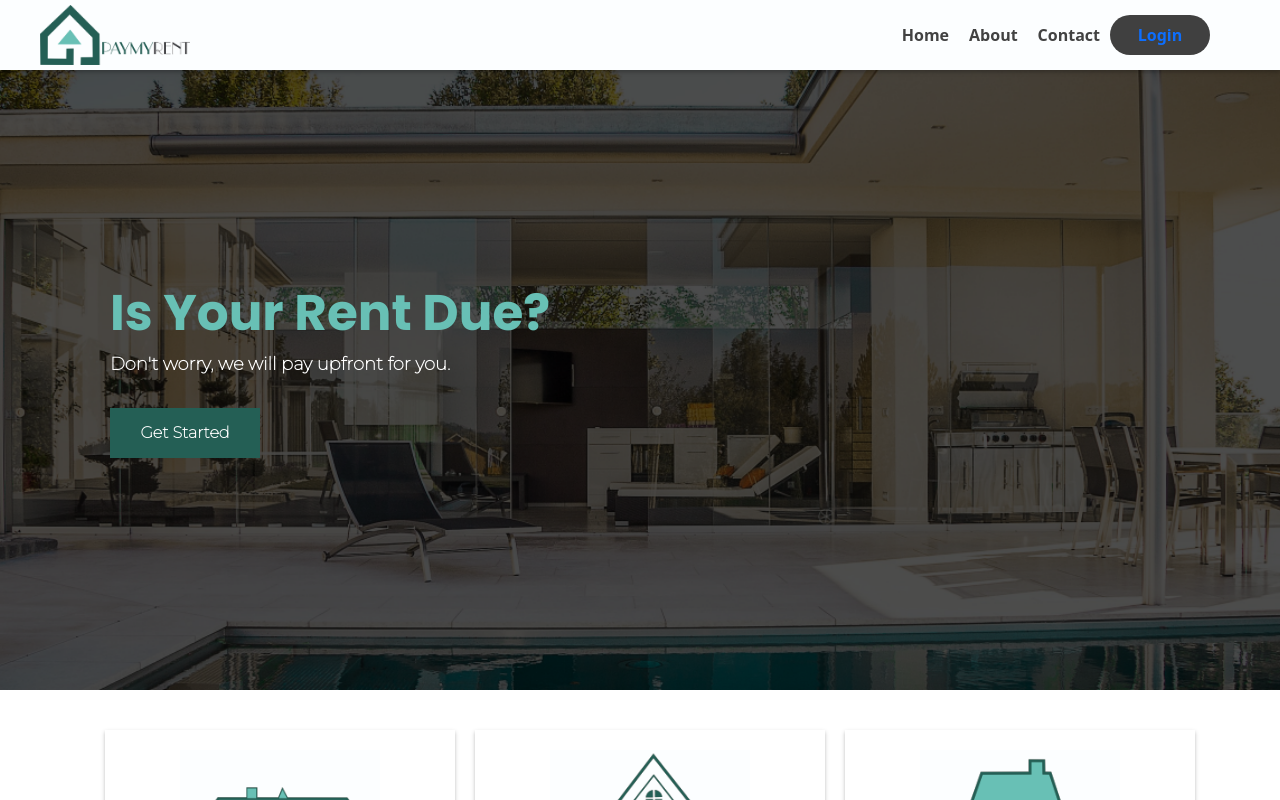
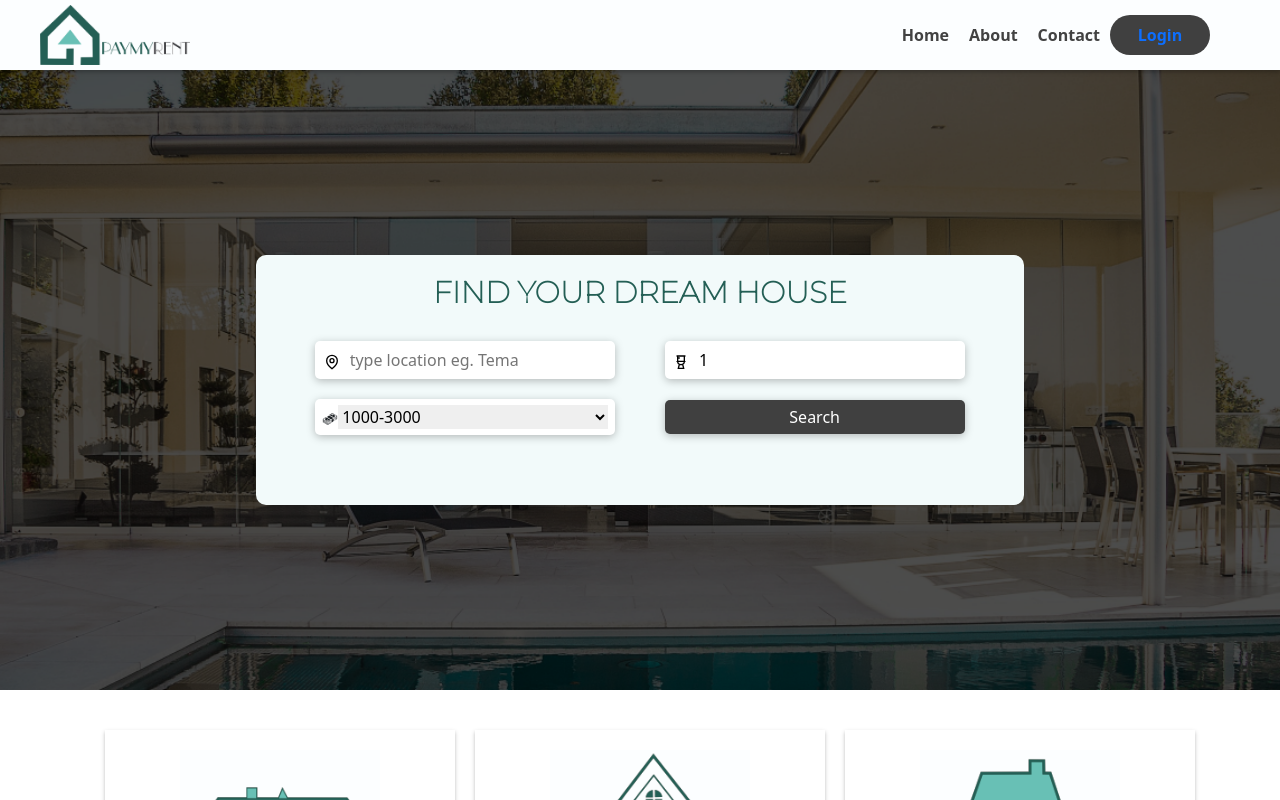
Before and after one commit to Teye-Doku/paymyrent, a React (Create React App) app: page / in a window 1280 px wide. Shown: the top 800 px of the page. Built offline with nearby package versions, Linux system fonts and the light colour scheme.

Commit message:
search engine addded again

```diff
--- a/src/App.js
+++ b/src/App.js
@@ -28,7 +28,7 @@ const OfficeDetailPage = React.lazy(()=>import('./pages/OfficeDetailPage/OfficeD
 const StoreDetailPage = React.lazy(()=>import('./pages/StoreDetailPage/StoreDetailPage'));
 const DetialPage = React.lazy(()=>import('./pages/DetailPage/DetialPage'));
 const LoanApplication = React.lazy(()=>import('./pages/LoanApplication/LoanApplication'));
-
+const SearchPage = React.lazy(()=>import('./pages/SearchPage/SearchPage'));
 
 // import DetialPage from './pages/DetailPage/DetialPage';
 // import StoreDetailPage from './pages/StoreDetailPage/StoreDetailPage';
@@ -70,10 +70,10 @@ function App() {
         <Footer />
       </Route> */}
 
-      {/* <Route path="/search/:town" exact>
+      <Route path="/search/:town" exact>
         <Header />
         <SearchPage />
-      </Route> */}
+      </Route>
       <Route path="/officepayments/:officepayid" exact>
         <Header />
         <OfficePayment />
--- a/src/pages/Home/Home.css
+++ b/src/pages/Home/Home.css
@@ -12,9 +12,9 @@
   background-size: cover;
   background-repeat: no-repeat;
   display: flex;
-  justify-content: flex-start;
+  justify-content:center ;
   align-items: center;
-  padding-left: 100px;
+  /* padding-left: 100px; */
 }
 .home__hero__message {
   padding: 10px;
--- a/src/pages/Home/Home.js
+++ b/src/pages/Home/Home.js
@@ -1,3 +1,4 @@
+import { useState } from 'react';
 import './Home.css';
 // import Service from '../../components/Services/Service';
 import Carousels from '../../components/Carousel/Carousel';
@@ -15,8 +16,8 @@ import money from '../../images/money.jpg';
 import hidden from '../../images/hidden.jpg';
 import man from '../../images/man.jpeg';
 
-// import { GrLocation,GrRestroom } from "react-icons/gr";
-// import { GiMoneyStack } from "react-icons/gi";
+import { GrLocation,GrRestroom } from "react-icons/gr";
+import { GiMoneyStack } from "react-icons/gi";
 // import useHttp from '../../hooks/useHttp';
 import {
   useHistory
@@ -27,34 +28,32 @@ import {
 const Home = () => {
     const history = useHistory();
     // const { sendRequest } = useHttp();
-    // const [ town,setTown ] = useState('');
-    // const [ room,setRoom ] = useState('1');
-    // const [ price,setPrice ] = useState('1000-3000');
+    const [ town,setTown ] = useState('');
+    const [ room,setRoom ] = useState('1');
+    const [ price,setPrice ] = useState('1000-3000');
 
-    // const searchHouses =  () => {
-    //     history.push(`/search/${town}`)
-    //     if(!town) {
-    //       history.push('/')
-    //     }
-    //     console.log(room,price);
-    // }
+    const searchHouses =  () => {
+        history.push(`/search/${town}`)
+        if(!town) {
+          history.push('/')
+        }
+        console.log(room,price);
+    }
 
      return (
          <div className="home" >
              <div className="home__hero">
 
-                  <div className='home__hero__message'>
+                  {/* <div className='home__hero__message'>
                     <h1 className='home__hero__message_h1'>Is Your Rent Due? </h1>
-                    {/* <h1 className='home__hero__message_h2'>Monthly</h1>
 
-                    <p>Is Your rent due?</p> */}
                     <p>Don't worry, we will pay upfront for you.</p>
 
                     <button onClick={e=>history.push('/signup')}>get started</button>
 
-                  </div>
+                  </div> */}
 
-                     {/* <div className="home__search__container">
+                     <div className="home__search__container">
                      <h1>Find Your Dream House</h1>
                         <div className="home__search__inputs">
                           <div className="home__room_location">
@@ -84,7 +83,7 @@ const Home = () => {
                           </div>
                          <button onClick={searchHouses}>Search</button>
                        </div>
-                     </div> */}
+                     </div>
 
              </div>
              <div className="home__services">
```
